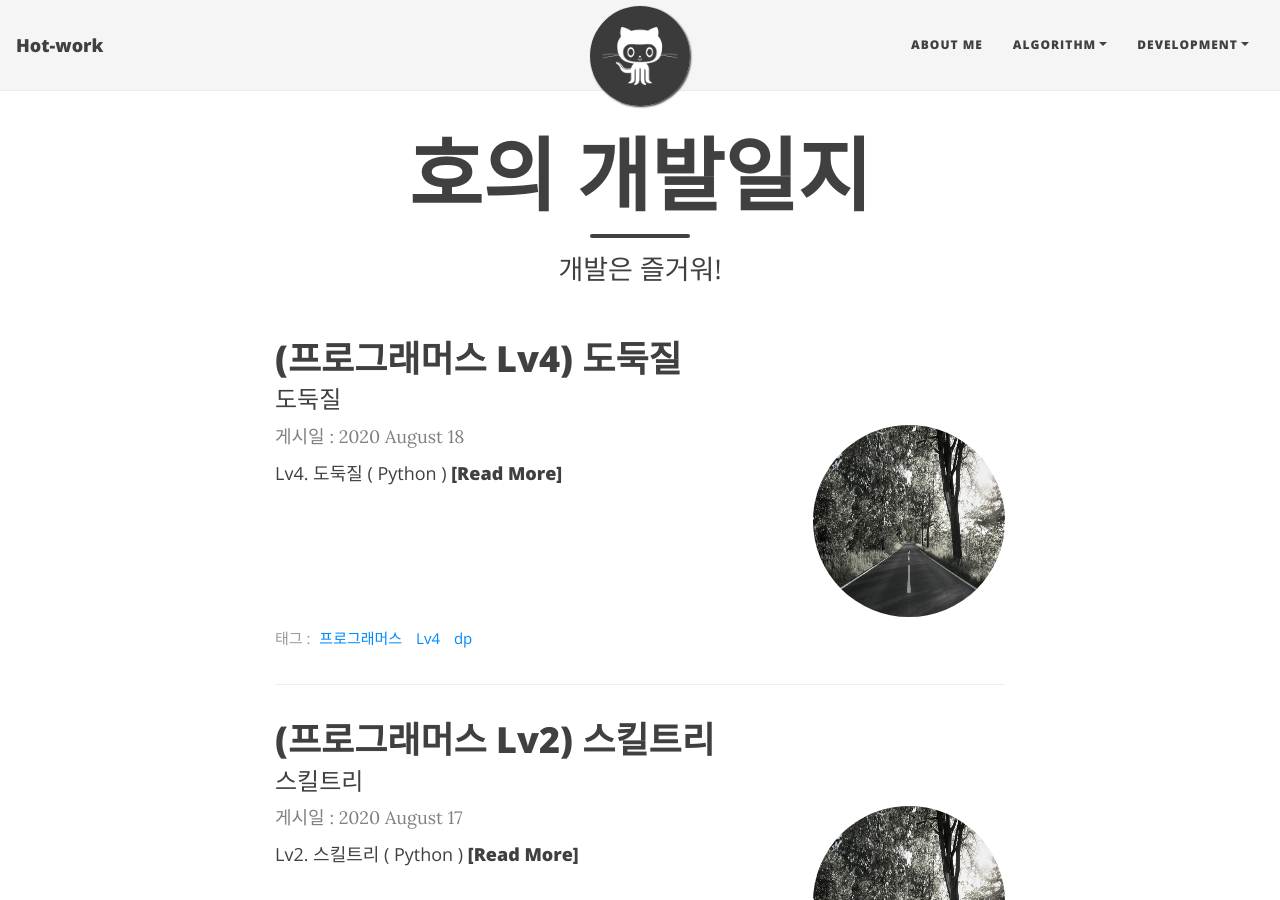
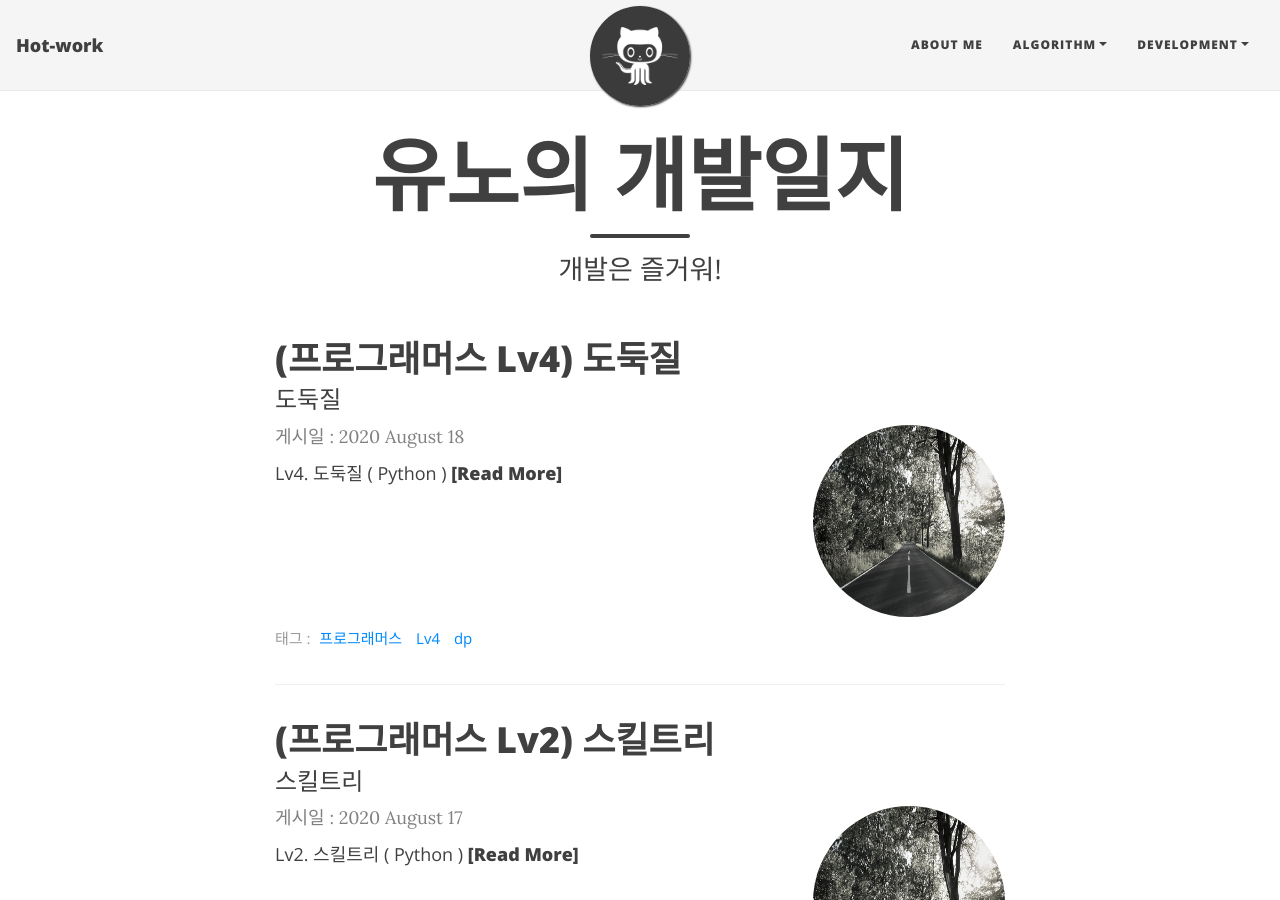
Before and after one commit to YoonhoRayLee/YoonhoRayLee.github.io, a Jekyll site: the page built from index.html, in a window 1280 px wide and 900 px high. Built offline with Jekyll 4.4.1, drawn with Linux system fonts in a browser that asks for light colours; nearby versions of some CDN libraries; the list of posts is cut into pages by our own code.

Commit message:
title update

```diff
--- a/index.html
+++ b/index.html
@@ -1,5 +1,5 @@
 ---
 layout: home
-title: 호의 개발일지
+title: 유노의 개발일지
 subtitle: 개발은 즐거워!
 ---
```
Also changed, not shown: aboutme.md (+1 -1 lines).
